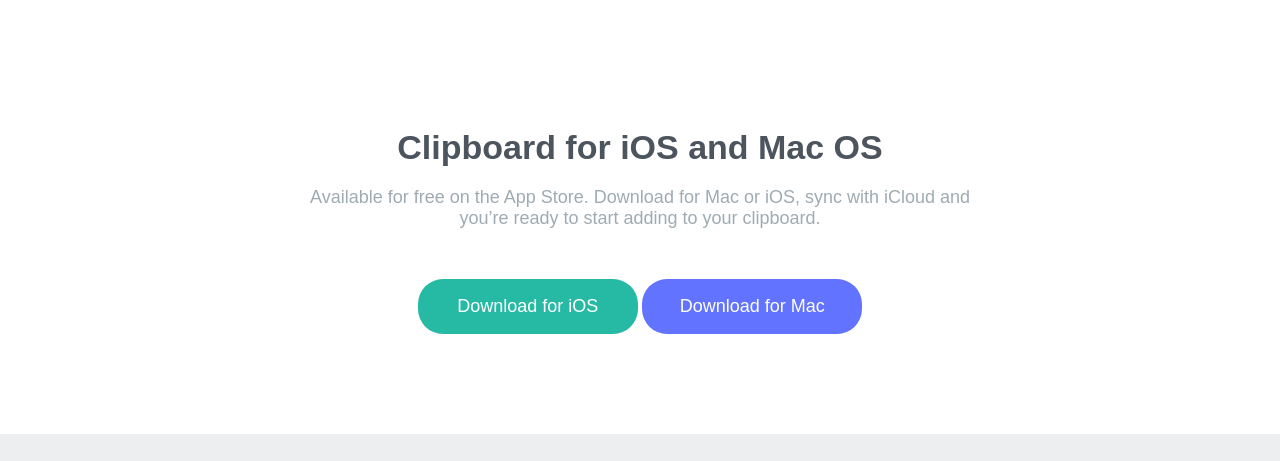
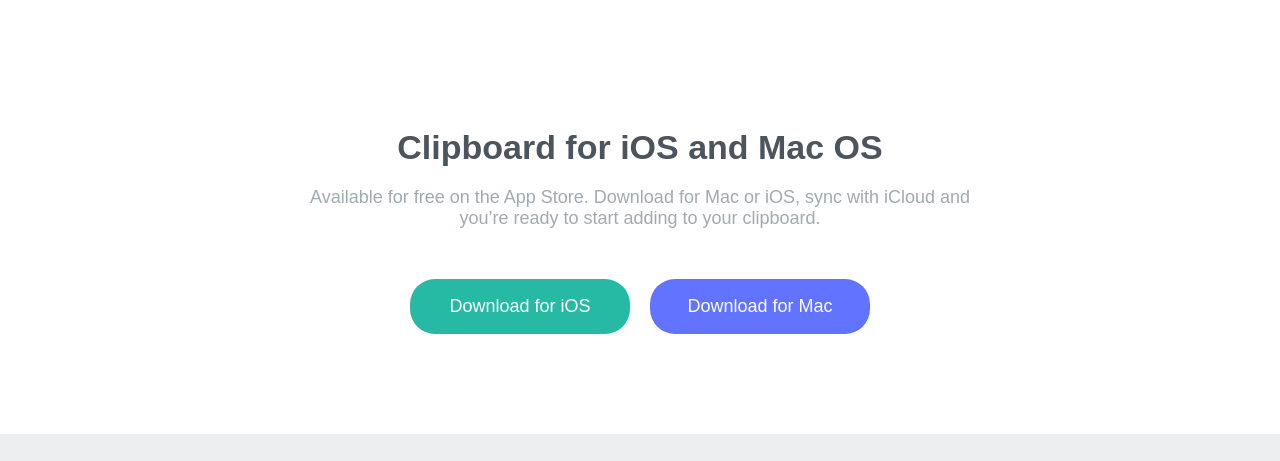
Before and after one commit to trajan90/FrontEnd-Mentor-3, a plain HTML site: page clipboard-landing-page-master/index.html in a window 1280 px wide. Shown: the part 2900-3361 px from the top of the page. Drawn offline with Linux system fonts and the light colour scheme; a web font is replaced by a local one.

Commit message:
Update index.html
Am omis 2 clase care trebuiau adaugate la div-ul ce contine butoanele dar am modificat si arata la fel ca sus acum.

```diff
--- a/clipboard-landing-page-master/index.html
+++ b/clipboard-landing-page-master/index.html
@@ -80,7 +80,7 @@
     <h2>Clipboard for iOS and Mac OS</h2>
     <p class="font_para para_width1">Available for free on the App Store. Download for Mac or iOS, sync with iCloud
       and you’re ready to start adding to your clipboard.</p>
-    <div>
+    <div class="flex_row flex_gap">
       <button class="buttonIOS">Download for iOS</button>
       <button class="buttonMAC">Download for Mac</button>
     </div>
```
